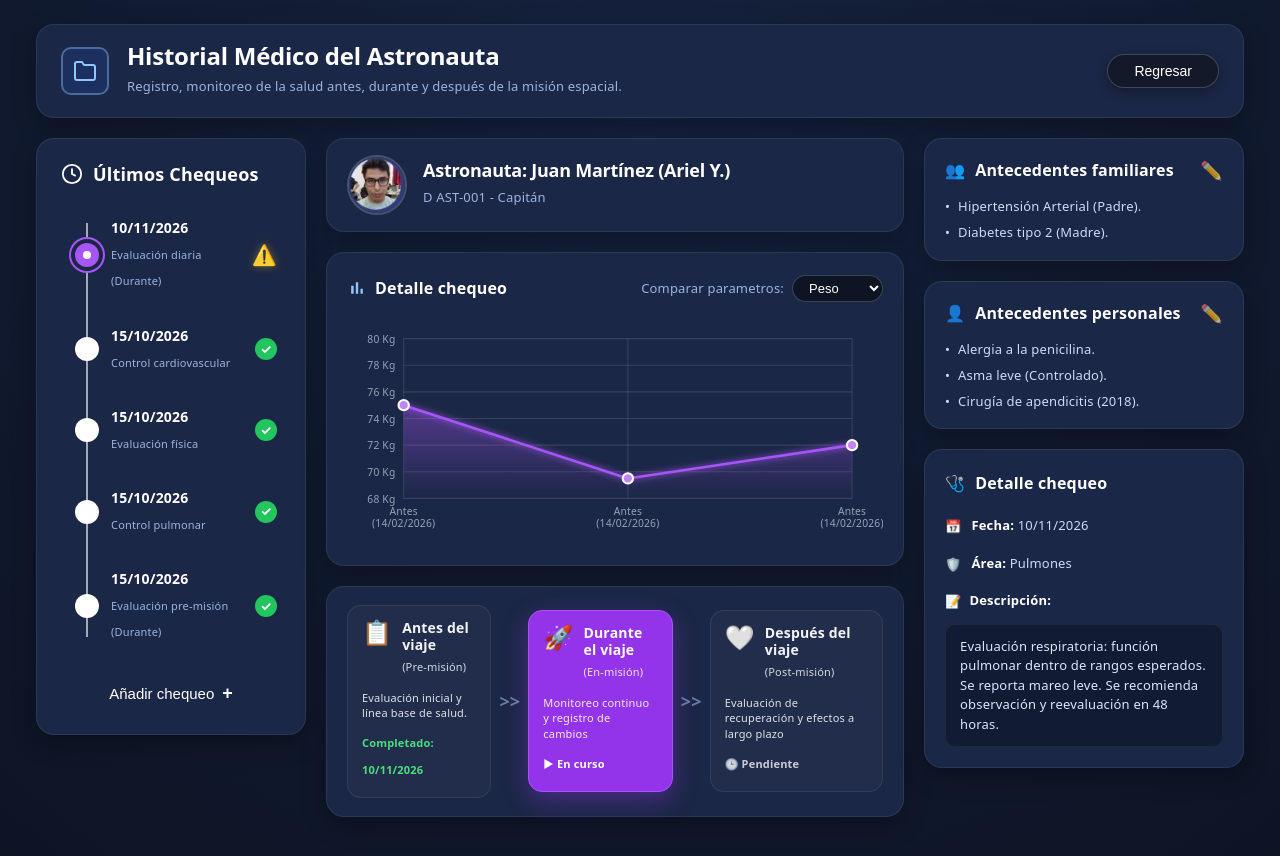
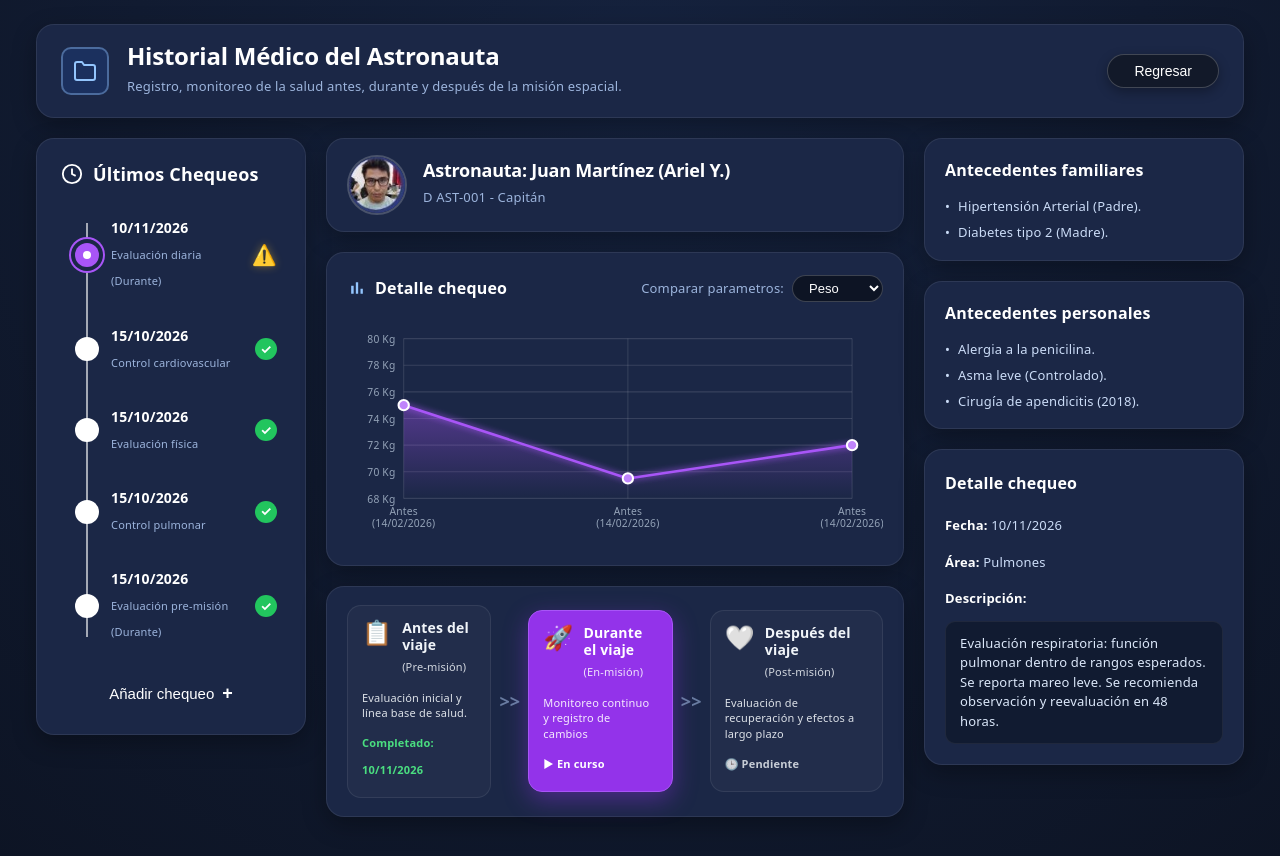
Before and after one commit to TrancaPatch/space-app-2026-frontend, a React (Vite) app: page /historial/1 in a window 1280 px wide. Shown: the top 856 px of the page. Built offline with nearby package versions, Linux system fonts and the light colour scheme.

Commit message:
remove emojis

```diff
--- a/src/components/BodyModelViewer.tsx
+++ b/src/components/BodyModelViewer.tsx
@@ -853,11 +853,11 @@ export function BodyModelViewer({ astronautId: _astronautId = '1' }: BodyModelVi
           onChange={(e) => handleModelChange(e.target.value as ModelMode)}
           aria-label="Seleccionar modelo anatómico"
         >
-          <option value="cuerpo-holografico">🧍 Cuerpo Holográfico</option>
-          <option value="esqueleto">💀 Esqueleto (135 Huesos)</option>
-          <option value="cardiovascular">🫀 Sistema Cardiovascular (33 Vasos)</option>
-          <option value="nervioso">🧠 Sistema Nervioso Central (5 Estructuras)</option>
-          <option value="organos">🫁 Órganos Internos (4 Sistemas)</option>
+          <option value="cuerpo-holografico"> Cuerpo Holográfico</option>
+          <option value="esqueleto">💀 Esqueleto</option>
+          <option value="cardiovascular">🫀 Sistema Cardiovascular</option>
+          <option value="nervioso">🧠 Sistema Nervioso Central</option>
+          <option value="organos">🫁 Órganos Internos</option>
         </select>
 
         <button
@@ -866,7 +866,7 @@ export function BodyModelViewer({ astronautId: _astronautId = '1' }: BodyModelVi
           onClick={resetCamera}
           title="Restablecer vista general"
         >
-          🧍 Vista General
+           Vista General
         </button>
       </div>
 
--- a/src/components/Navbar.tsx
+++ b/src/components/Navbar.tsx
@@ -28,7 +28,6 @@ export function Navbar() {
           to={`/body/${astronautId}`}
           className={({ isActive }) => `nav-item ${isActive ? 'active' : ''}`}
         >
-          <span className="nav-icon">🧍</span>
           <span>Cuerpo 3D</span>
         </NavLink>
 
@@ -36,7 +35,6 @@ export function Navbar() {
           to={`/historial/${astronautId}`}
           className={({ isActive }) => `nav-item ${isActive ? 'active' : ''}`}
         >
-          <span className="nav-icon">📋</span>
           <span>Historial Clínico</span>
         </NavLink>
       </nav>
--- a/src/routes/HistorialPage.tsx
+++ b/src/routes/HistorialPage.tsx
@@ -206,11 +206,10 @@ export function HistorialPage() {
             <div className="history-box-card">
               <div className="history-box-header">
                 <div className="box-title-group">
-                  <span>👥</span>
                   <span>Antecedentes familiares</span>
                 </div>
                 <span className="box-edit-icon" title="Editar antecedentes familiares">
-                  ✏️
+
                 </span>
               </div>
               <ul className="history-bullets-list">
@@ -227,11 +226,10 @@ export function HistorialPage() {
             <div className="history-box-card">
               <div className="history-box-header">
                 <div className="box-title-group">
-                  <span>👤</span>
                   <span>Antecedentes personales</span>
                 </div>
                 <span className="box-edit-icon" title="Editar antecedentes personales">
-                  ✏️
+
                 </span>
               </div>
               <ul className="history-bullets-list">
@@ -247,13 +245,11 @@ export function HistorialPage() {
             {/* Detalle del chequeo seleccionado */}
             <div className="checkup-detail-card">
               <div className="detail-card-header">
-                <span>🩺</span>
                 <span>Detalle chequeo</span>
               </div>
 
               <div className="detail-items-list">
                 <div className="detail-line">
-                  <span className="detail-line-icon">📅</span>
                   <div>
                     <span className="detail-label">Fecha: </span>
                     <span className="detail-val">{selectedCheckup.date}</span>
@@ -261,7 +257,6 @@ export function HistorialPage() {
                 </div>
 
                 <div className="detail-line">
-                  <span className="detail-line-icon">🛡️</span>
                   <div>
                     <span className="detail-label">Área: </span>
                     <span className="detail-val">{selectedCheckup.area}</span>
@@ -270,7 +265,6 @@ export function HistorialPage() {
 
                 <div className="detail-line" style={{ flexDirection: 'column', gap: '4px' }}>
                   <div style={{ display: 'flex', alignItems: 'center', gap: '8px' }}>
-                    <span className="detail-line-icon">📝</span>
                     <span className="detail-label">Descripción:</span>
                   </div>
                   <div className="detail-desc-box">
```
